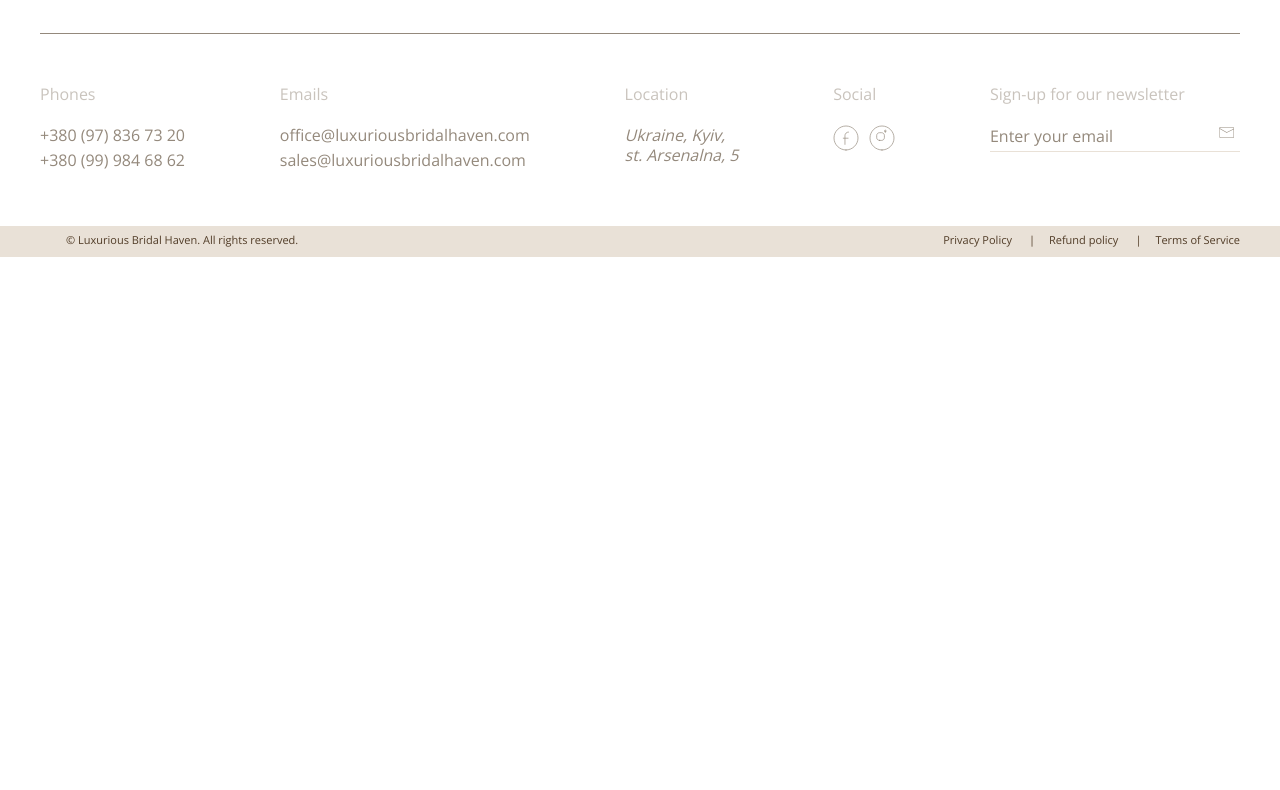
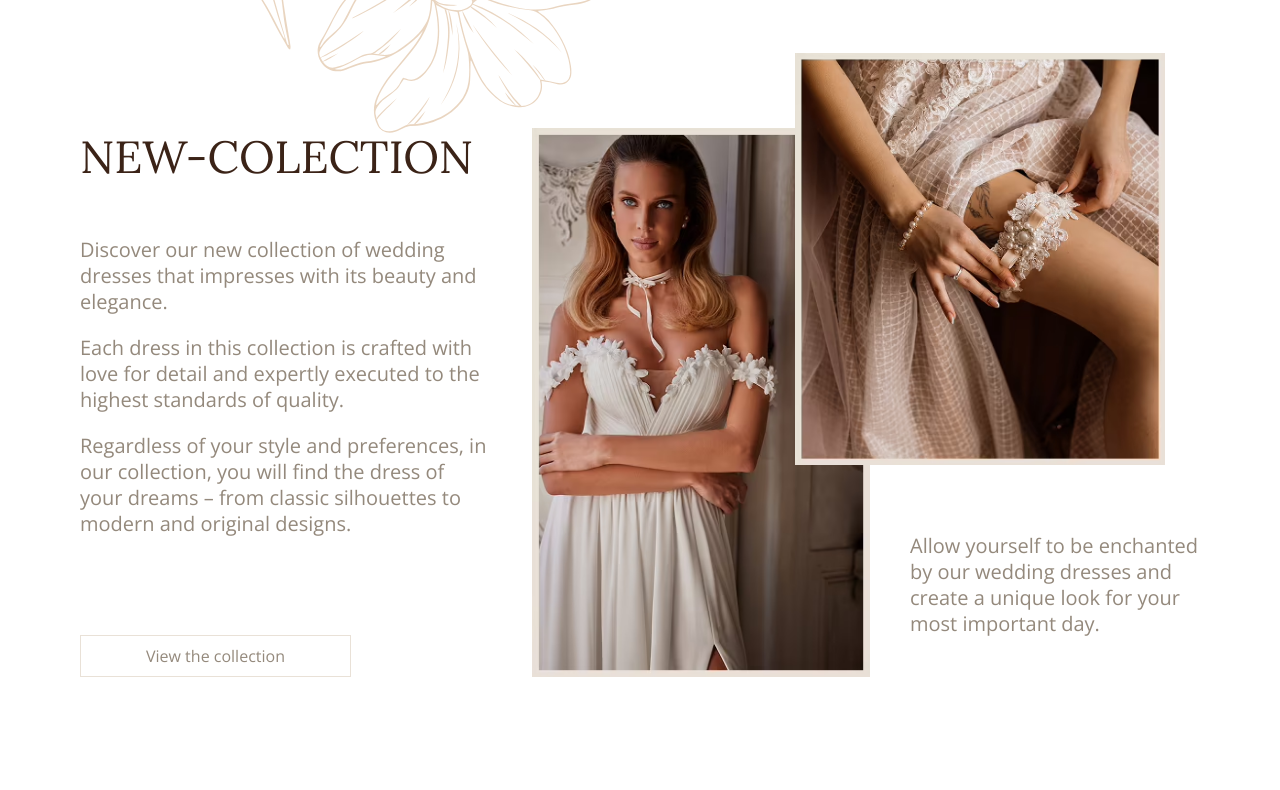
Before and after one commit to velikanove/bridal-haven, a website: page app/pages/index.html in a window 1280 px wide. Shown: the part 967-1757 px from the top of the page. Before the commit the page ends 1224 px from the top, so only its background shows below. Drawn offline with nearby package versions, Linux system fonts and the light colour scheme; files that its build step writes are made by us from their sources; files whose address does not match are found by name.

Commit message:
added section promo and section new colectcion

```diff
--- a/app/pages/index.html
+++ b/app/pages/index.html
@@ -2,9 +2,9 @@
 <!--=include header.html  -->
 <main class="main">
   <section class="top" style="background-image: image-set(
-    url('../images/bg-top.avif') type('image/avif'),
-    url('../images/bg-top.webp') type('image/webp'),
-    url('../images/bg-top.jpg')
+    url('images/bg-top.avif') type('image/avif'),
+    url('images/bg-top.webp') type('image/webp'),
+    url('images/bg-top.jpg')
   );">
     <div class="container">
       <div class="top__inner">
@@ -15,5 +15,47 @@
       </div>
     </div>
   </section>
+  <section class="new-colection">
+    <div class="container">
+      <div class="new-colection__inner">
+        <div class="new-colection__content">
+          <h2 class="new-colection__title">
+            new-colection
+          </h2>
+          <p class="new-colection__text">
+            Discover our new collection of wedding dresses that impresses with its beauty and elegance.
+
+          </p>
+          <p class="new-colection__text">
+            Each dress in this collection is crafted with love for detail and expertly executed to the highest standards
+            of quality.
+          </p>
+          <p class="new-colection__text">
+            Regardless of your style and preferences, in our collection, you will find the dress of your dreams – from
+            classic
+            silhouettes to modern and original designs.
+          </p>
+          <a href="#" class="new-colection__link">
+            View the collection
+          </a>
+        </div>
+        <picture class="new-colection__img">
+         <source srcset="images/new-coll-1.avif" type="image/avif">
+         <source srcset="images/new-coll-1.webp" type="image/webp">
+         <img src="images/new-coll-1.jpg" alt="new-colection">
+        </picture>
+        <div class="new-colection__box">
+          <picture class="new-colection__box-img">
+           <source srcset="images/new-coll-2.avif" type="image/avif">
+           <source srcset="images/new-coll-2.webp" type="image/webp">
+           <img src="images/new-coll-2.jpg" alt="new-colection">
+          </picture>
+          <p class="new-colection__caption">
+            Allow yourself to be enchanted by our wedding dresses and create a unique look for your most important day.
+          </p>
+        </div>
+      </div>
+    </div>
+  </section>
 </main>
 <!--=include footer.html  -->
--- a/app/scss/style.scss
+++ b/app/scss/style.scss
@@ -11,7 +11,7 @@ body {
   color: vars.$color-accent;
 }
 
-.promo{
+.promo {
   background-color: vars.$bg-primary;
   padding: 7px 0 9px;
   font-size: 11px;
@@ -83,11 +83,11 @@ body {
     align-items: center;
   }
 
-  &__menu-link{
+  &__menu-link {
     border-bottom: 1px solid vars.$bg-primary;
   }
 
-  &__logo{
+  &__logo {
     margin-left: -20px;
     margin-right: -20px;
   }
@@ -161,9 +161,10 @@ body {
 
   }
 
-  &__bottom-item + .footer__bottom-item{
+  &__bottom-item+.footer__bottom-item {
     position: relative;
-    &::before{
+
+    &::before {
       content: '|';
       position: absolute;
       left: -20px;
@@ -171,12 +172,12 @@ body {
   }
 }
 
-.top{
+.top {
   min-height: 90vh;
   background-repeat: no-repeat;
   background-size: cover;
 
-  &__inner{
+  &__inner {
     display: flex;
     flex-direction: column;
     padding: 115px 0 50px;
@@ -185,14 +186,14 @@ body {
     margin-left: auto;
   }
 
-  &__title{
+  &__title {
     font-size: 80px;
     line-height: 1.2;
     @extend %lora-400;
     margin-bottom: 60px;
   }
 
-  &__link{
+  &__link {
     color: #fff;
     padding: 12px 38px;
     border-radius: 3px;
@@ -202,3 +203,67 @@ body {
     align-self: start;
   }
 }
+
+.new-colection {
+  background-image: url(../images/top-decor.svg);
+  background-repeat: no-repeat;
+  background-position: 155px -48%;
+
+  &__inner {
+    padding: 150px 0;
+    display: flex;
+  }
+
+  &__content {
+    padding: 75px 40px 0 40px;
+    max-width: 492px;
+    display: flex;
+    flex-direction: column;
+  }
+
+  &__title {
+    margin-bottom: 50px;
+    @extend %lora-400;
+    font-size: 45px;
+    text-transform: uppercase;
+  }
+
+  &__text {
+    margin-bottom: 20px;
+    color: vars.$color-text-muted;
+  }
+
+  &__link {
+    margin-top: auto;
+    font-size: 16px;
+    color: vars.$color-text-muted;
+    padding: 10px 65px;
+    border: 1px solid vars.$bg-primary;
+    align-self: flex-start;
+  }
+
+  &__img {
+    padding-top: 75px;
+  }
+
+  &__box {
+    position: relative;
+    display: flex;
+    padding-right: 40px;
+    padding-left: 40px;
+  }
+
+  &__box-img {
+    position: absolute;
+    right: 0;
+    left: -75px;
+    max-height: fit-content;
+  }
+
+  &__caption {
+    color: vars.$color-text-muted;
+    width: 290px;
+    margin-top: auto;
+    margin-bottom: 40px;
+  }
+}
```
Also changed, not shown: app/images/new-coll-1.avif (added), app/images/new-coll-1.jpg (added), app/images/new-coll-1.webp (added), app/images/new-coll-2.avif (added), app/images/new-coll-2.jpg (added), app/images/new-coll-2.webp (added), app/images/src/new-coll-1.jpg (added), app/images/src/new-coll-2.jpg (added), app/images/src/top-decor.svg (added), app/images/top-decor.svg (added). Lines whose indentation alone changed are shown as unchanged.
